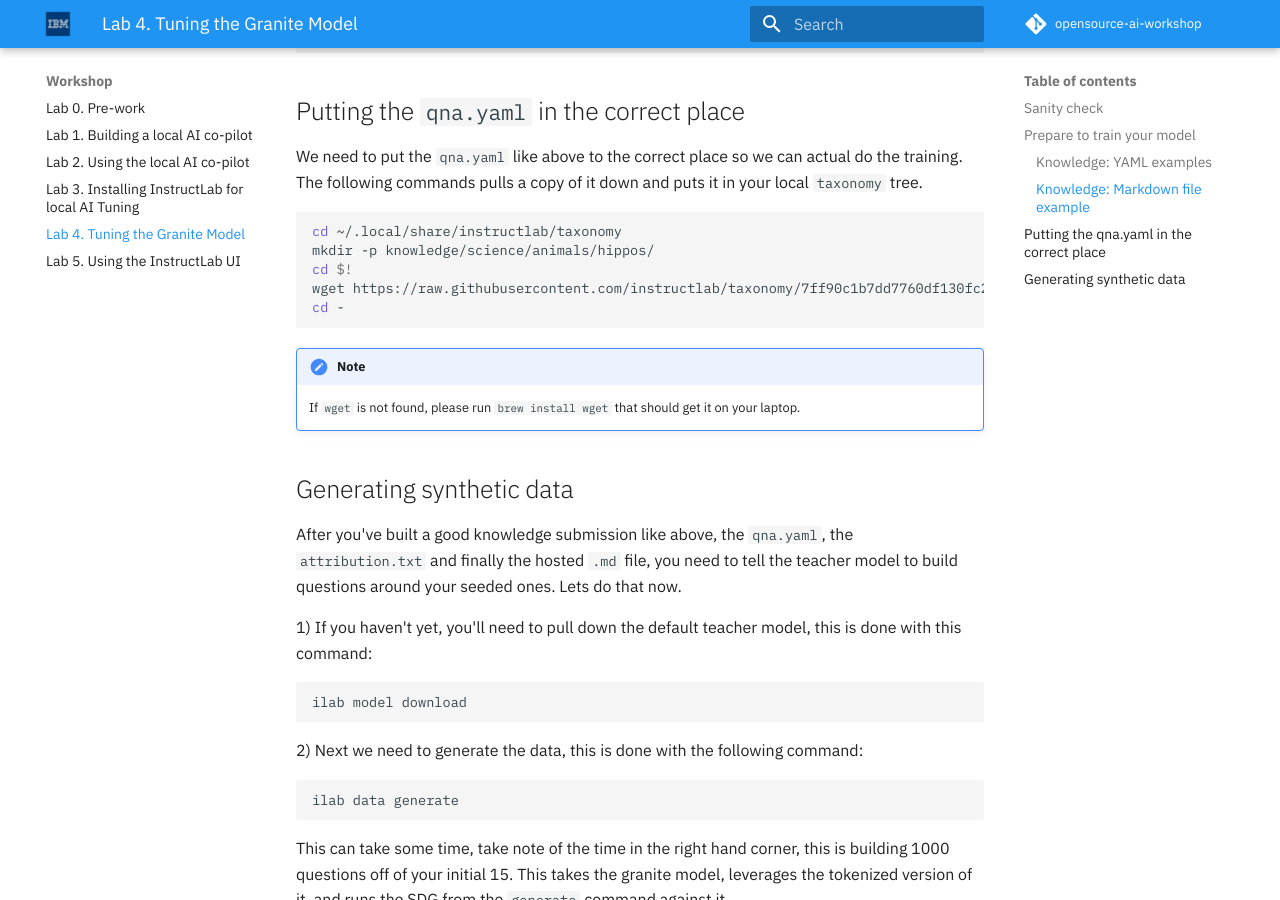
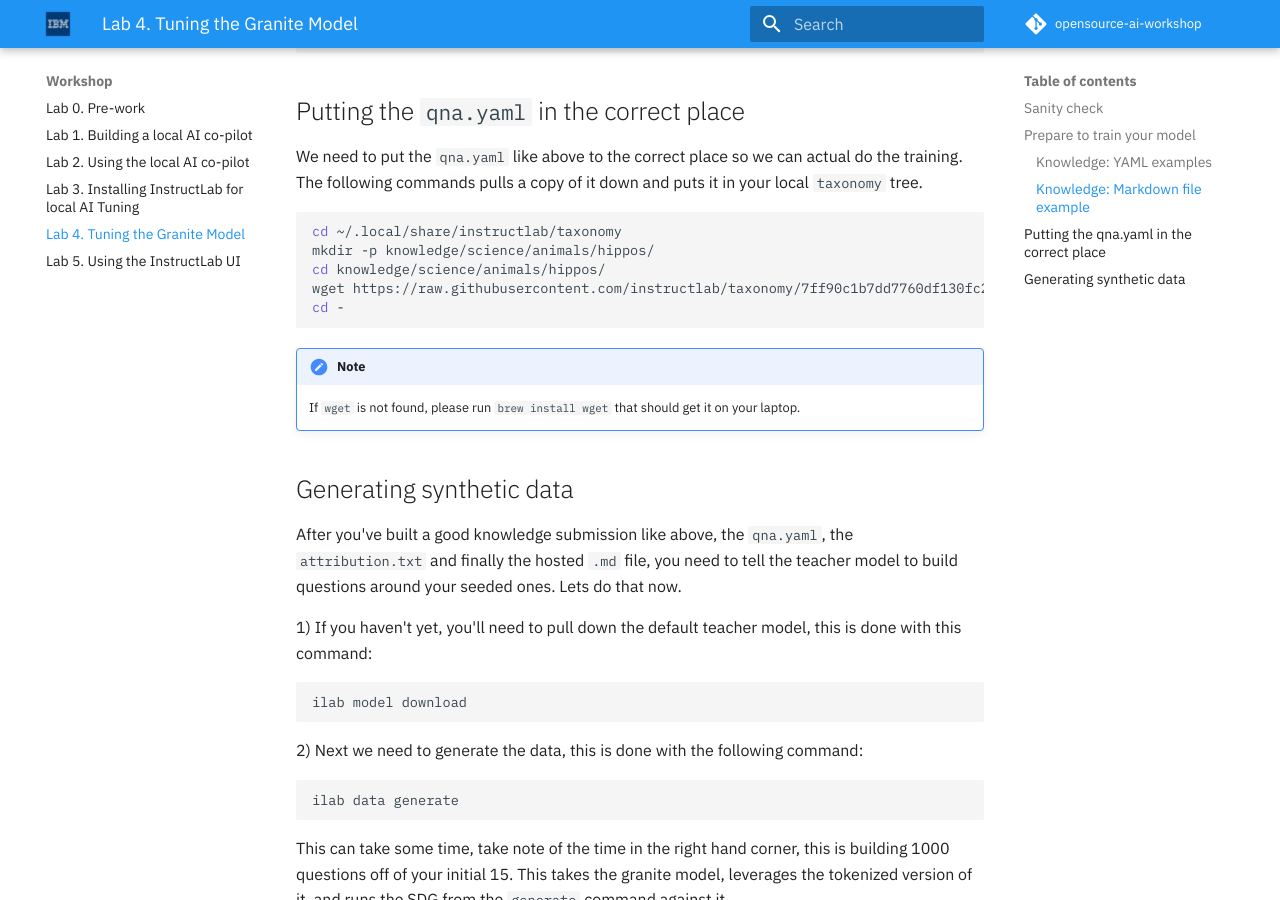
Before and after one commit to IBM/opensource-ai-workshop, an MkDocs documentation site: the page built from docs/lab-4/README.md, in a window 1280 px wide and 900 px high, scrolled down 5451 px. Built offline with MkDocs 1.6.1 and Material for MkDocs 9.7.7, drawn with Linux system fonts in a browser that asks for light colours; comment, search, counter and statistics services are not loaded.

Commit message:
JJ isn't good at bash it seems

````diff
--- a/docs/lab-4/README.md
+++ b/docs/lab-4/README.md
@@ -240,7 +240,7 @@
 ```bash
 cd ~/.local/share/instructlab/taxonomy
 mkdir -p knowledge/science/animals/hippos/
-cd $!
+cd knowledge/science/animals/hippos/
 wget https://raw.githubusercontent.com/instructlab/taxonomy/7ff90c1b7dd7760df130fc21cef46c6a8208048c/knowledge/science/animals/hippos/qna.yaml
 cd -
 ```
````
